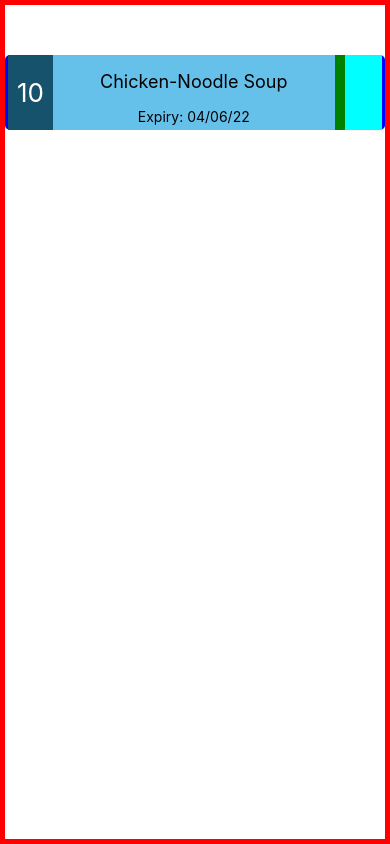
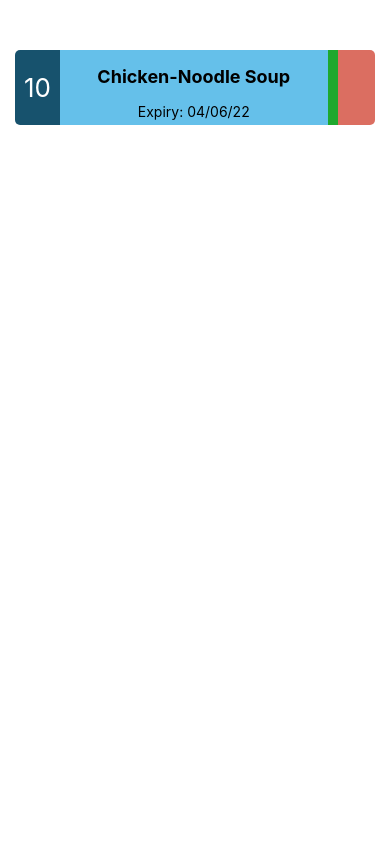
Before and after one commit to ethanloewen/stock-clock, a React Native app in the folder stock-clock/: screen / in a window 390 px wide. Built offline with nearby package versions, Linux system fonts and the light colour scheme.

Commit message:
Add padding and radius to items

```diff
--- a/stock-clock/App.js
+++ b/stock-clock/App.js
@@ -1,4 +1,3 @@
-import { StatusBar } from 'expo-status-bar';
 import reactDom from 'react-dom';
 import { StyleSheet, Text, View } from 'react-native';
 import Item from './components/Item.js';
@@ -7,8 +6,7 @@ export default function App() {
 
   return (
     <View style={styles.container}>
-      <Item />
-      {/* <StatusBar style="auto" /> */}
+      <Item itemNameText={'Chicken-Noodle Soup'} expiryText={'04/06/22'}/>
     </View>
   );
 }
@@ -20,8 +18,8 @@ const styles = StyleSheet.create({
     alignItems: 'center',
     margin: 0,
     padding: 0,
-    boxSizing: 'border-box',
-    borderWidth: 5,
-    borderColor: 'red',
+    // boxSizing: 'border-box',
+    // borderWidth: 5,
+    // borderColor: 'red',
   },
 });
--- a/stock-clock/components/Clock.js
+++ b/stock-clock/components/Clock.js
@@ -19,6 +19,8 @@ const styles = StyleSheet.create({
     backgroundColor: '#17526D',
     alignItems: 'center',
     justifyContent: 'center',
+    borderTopLeftRadius: 5,
+    borderBottomLeftRadius: 5,
   },
 
   clockText: {
--- a/stock-clock/components/Item.js
+++ b/stock-clock/components/Item.js
@@ -11,16 +11,15 @@ export default function Item(props) {
       <Clock boxHeight={boxHeightVar} timer={timer} />
       <View style={styles.boxBody}>
         <View style={styles.itemNameContainer}>
-          <Text style={styles.itemName}>Chicken-Noodle Soup</Text>
+          <Text style={styles.itemName}>{props.itemNameText}</Text>
         </View>
         <View style={styles.expiryContainer}>
-        <Text>Expiry: 04/06/22</Text>
+        <Text>Expiry: {props.expiryText}</Text>
         </View>
       </View>
       <View style={styles.groupStatus}>
       </View>
       <View style={styles.grabber}>
-
       </View>
     </View>
   );
@@ -37,10 +36,11 @@ const styles = StyleSheet.create({
     flexDirection: 'row',
     alignItems: 'center',
     justifyContent: 'flex-start',
-    borderWidth: 3,
     marginTop: 50,
-    borderColor: 'blue',
-    borderRadius: 5,
+    paddingHorizontal: 15,
+    // borderColor: 'rgba(158, 150, 150, 1)',
+    // borderWidth: 10,
+    // borderRadius: 5,
   },
 
   boxBody: {
@@ -61,6 +61,7 @@ const styles = StyleSheet.create({
 
   itemName: {
     fontSize: 18,
+    fontWeight: 'bold',
   },
 
   expiryContainer: {
@@ -72,12 +73,14 @@ const styles = StyleSheet.create({
   groupStatus: {
     width: 10,
     height: boxHeightVar,
-    backgroundColor: 'green',
+    backgroundColor: '#1EA82E',
   },
 
   grabber: {
     width: (boxHeightVar / 2),
     height: boxHeightVar,
-    backgroundColor: 'aqua',
+    backgroundColor: '#DB6E61',
+    borderTopRightRadius: 5,
+    borderBottomRightRadius: 5,
   },
 });
```
